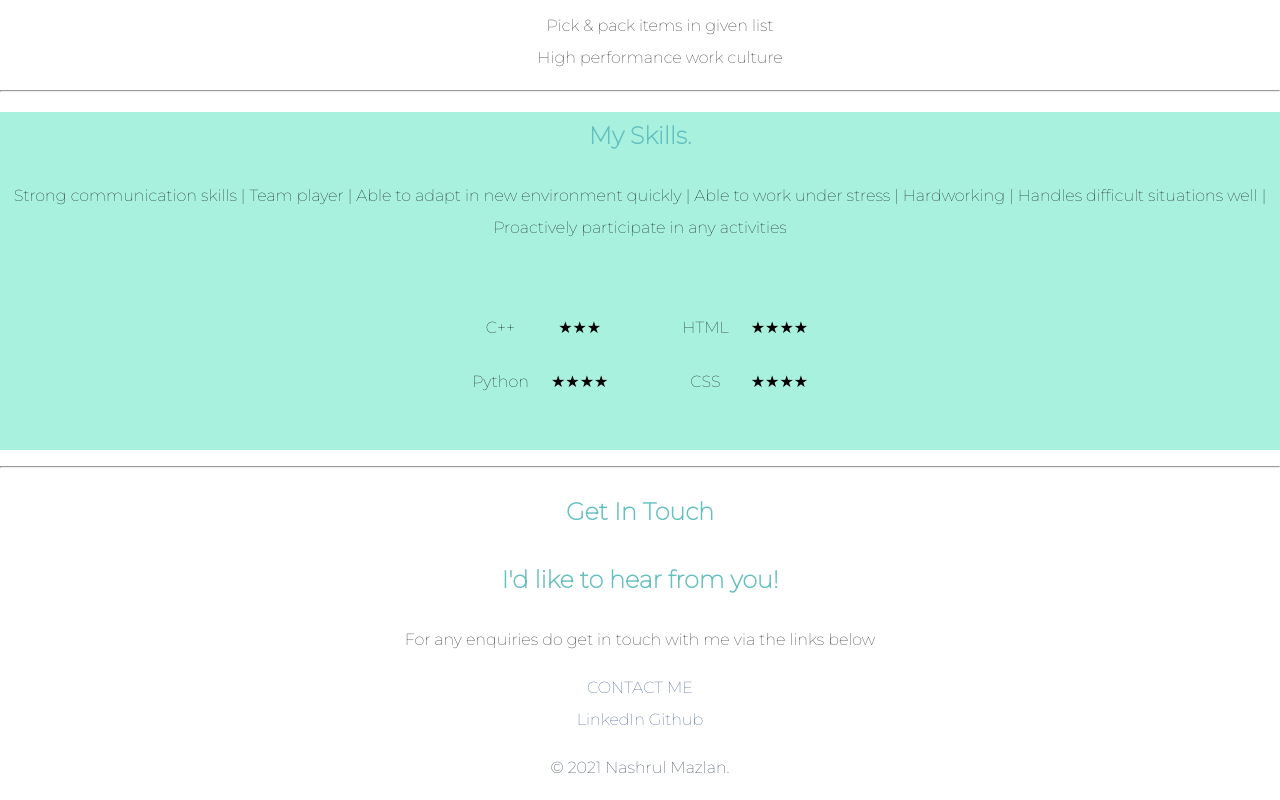
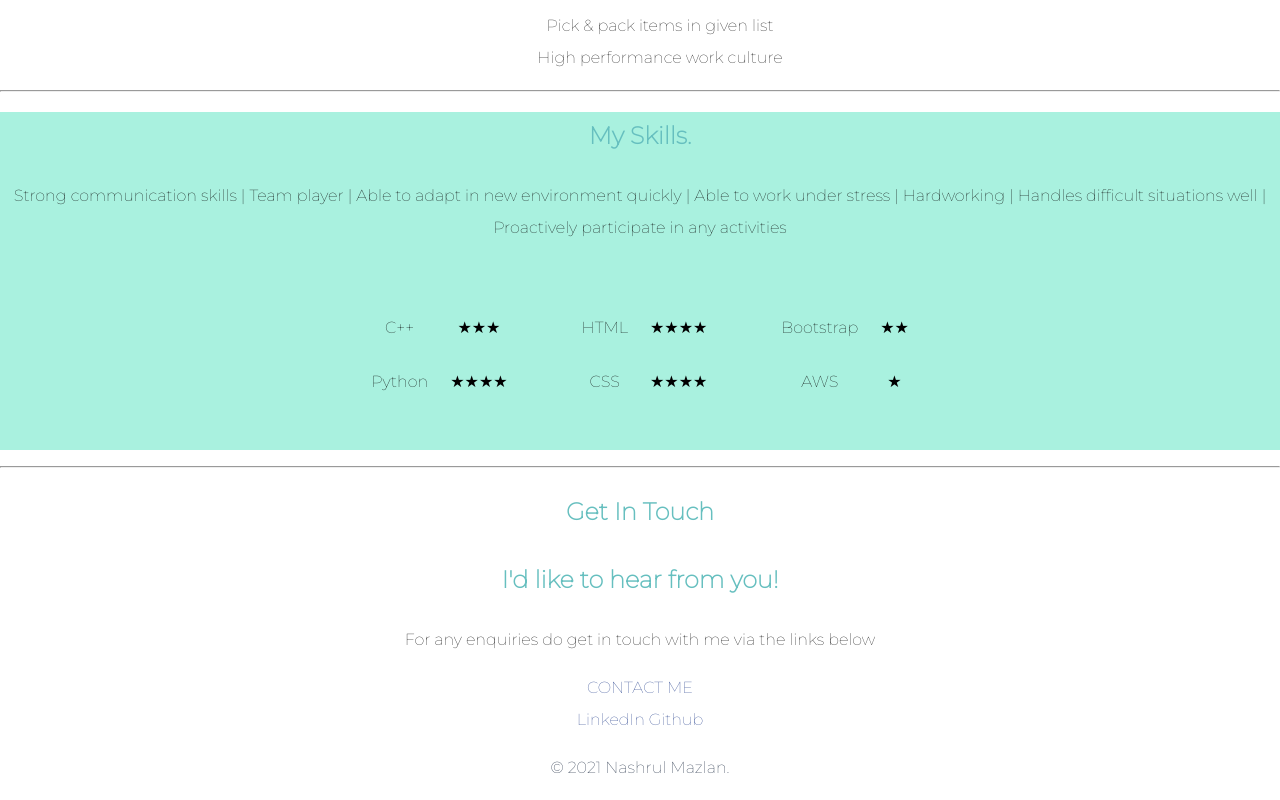
Before and after one commit to nashrulmazlan7/PersonalWebsite1, a plain HTML site: page index.html in a window 1280 px wide. Shown: the part 3648-4448 px from the top of the page. Drawn offline with Linux system fonts and the light colour scheme.

Commit message:
Update index.html

```diff
--- a/index.html
+++ b/index.html
@@ -157,6 +157,19 @@ participate in any activities
               </tr>
             </table>
           </td>
+
+           <td>
+            <table cellspacing="20">
+              <tr>
+                <td>Bootstrap</td>
+                <td>★★</td>
+              </tr>
+              <tr>
+                <td>AWS</td>
+                <td>★</td>
+              </tr>
+            </table>
+          </td>
         </tr>
       </table>
 
```
